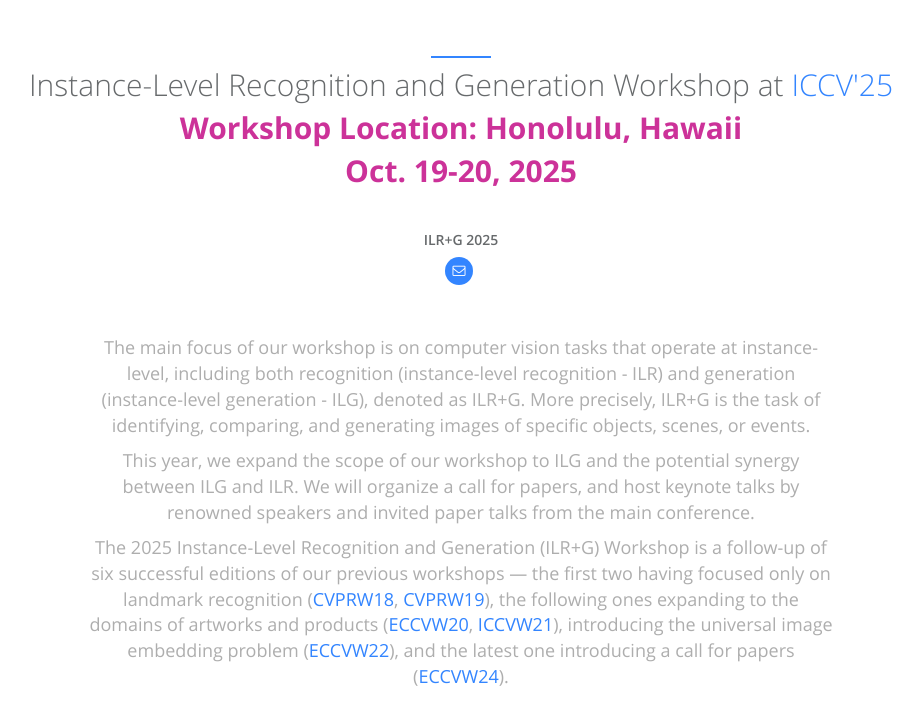
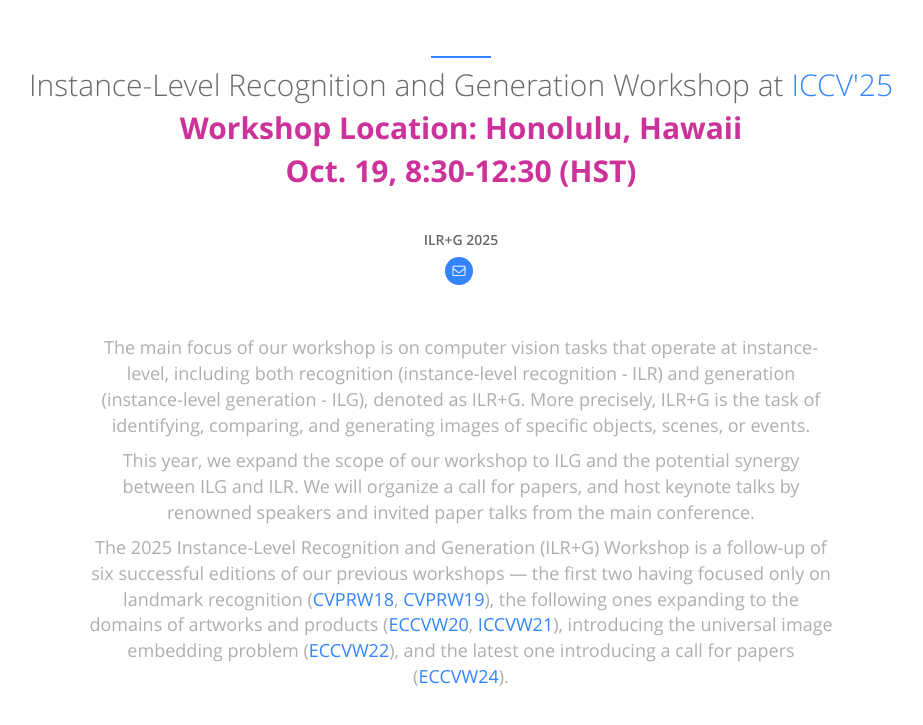
Before and after one commit to ilr-workshop/ICCVW2025, a Jekyll site: the page built from index.html, in a window 1280 px wide and 900 px high, scrolled down 364 px, cut to the strip 110-835 px from the top of the window. Shown: the whole strip, without its empty margins (179-1102 px from the left). Built offline with Jekyll 4.4.1, drawn with Linux system fonts in a browser that asks for light colours.

Commit message:
Update about.html

```diff
--- a/_includes/sections/about.html
+++ b/_includes/sections/about.html
@@ -4,7 +4,7 @@
             <div class="navy-line"></div>
             <h1><span data-i18n="about_me.about_me">Instance-Level Recognition and Generation Workshop at </span><a href="https://iccv.thecvf.com/" target="_blank"><span class="navy">ICCV'25</span></a></h1>
             <h1><span data-i18n="about_me.about_me"><b><font color="#CC3299">Workshop Location: Honolulu, Hawaii</font></b></span></h1>
-            <h1><span data-i18n="about_me.about_me"><b><font color="#CC3299">Oct. 19-20, 2025</font></b></span></h1>
+            <h1><span data-i18n="about_me.about_me"><b><font color="#CC3299">Oct. 19, 8:30-12:30 (HST)</font></b></span></h1>
             <!-- <p>Donec sed odio dui. Etiam porta sem malesuada magna mollis euismod.</p> -->
         </div>
     </div>
```
